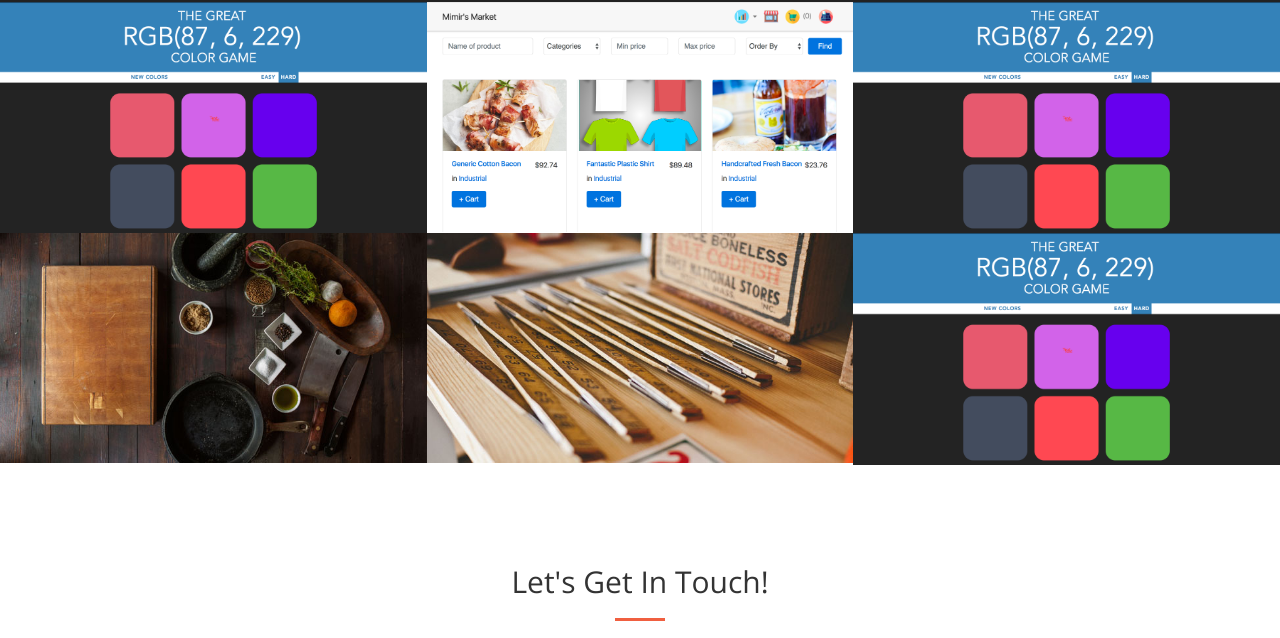
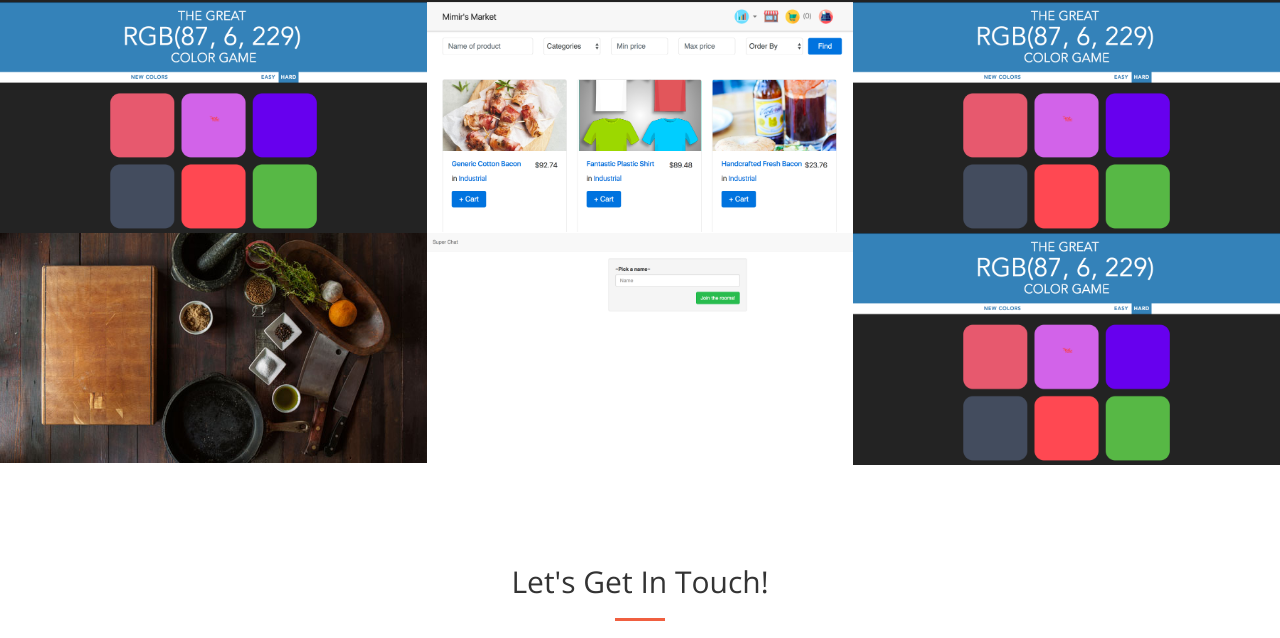
Before and after one commit to William-Charles/personal_website, a website: page index.html in a window 1280 px wide. Shown: the part 1972-2610 px from the top of the page. Drawn offline with nearby package versions, Linux system fonts and the light colour scheme.

Commit message:
small changes

```diff
--- a/index.html
+++ b/index.html
@@ -201,7 +201,7 @@
                 </div>
                 <div class="col-lg-4 col-sm-6">
                     <a href="ihttps://gentle-tor-21812.herokuapp.com/" class="portfolio-box">
-                        <img src="img/portfolio/thumbnails/5.jpg" class="img-responsive" alt="">
+                        <img src="img/portfolio/thumbnails/4.png" class="img-responsive" alt="">
                         <div class="portfolio-box-caption">
                             <div class="portfolio-box-caption-content">
                                 <div class="project-name">
```
Also changed, not shown: img/portfolio/fullsize/4.jpg (deleted), img/portfolio/fullsize/4.png (added), img/portfolio/thumbnails/4.png (added).
